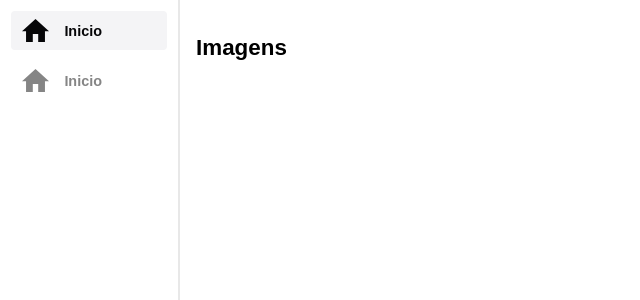
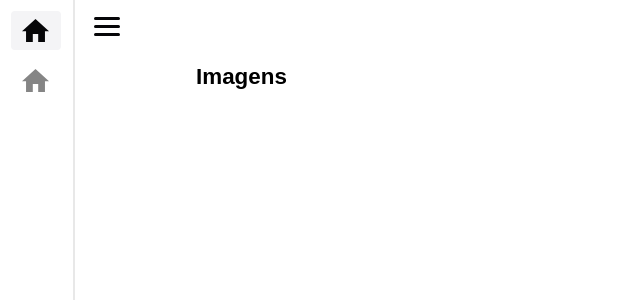
Before and after one commit to mateusmdev/MyImage-Ref, a Vue app: page / in a window 1280 px wide. Shown: the top 300 px of the page, without its empty margins (0-640 px from the left). Built offline with nearby package versions, Linux system fonts and the light colour scheme; the HTML template or start-up script is replaced by a standard one.

Commit message:
feat: add collapsible sidebar with toggle animation and compact view.

```diff
--- a/src/components/Header.vue
+++ b/src/components/Header.vue
@@ -18,13 +18,30 @@ const headerItemList = [
 ]
 
 const states = reactive({
-	activeLinkIndex: 0
+	activeLinkIndex: 0,
+	isOpen: false,
 })
+
+const methods = {
+	toggleSideBar () {
+		states.isOpen = !states.isOpen
+	}
+}
 </script>
 
 <template>
-	<header>
-		<!-- <button></button> -->
+	<header
+		:class="{ 'is-closed': !states.isOpen }"
+	>
+		<button
+			class="toggle-btn"
+			:class="{ 'is-open': states.isOpen }"
+			@click="states.isOpen = !states.isOpen"
+		>
+			<div></div>
+			<div></div>
+			<div></div>
+		</button>
   	<nav>
     	<ul>
         <li v-for="(item, index) in headerItemList" :key="index">
@@ -34,6 +51,7 @@ const states = reactive({
 						:icon="item.icon"
 						:isActive="states.activeLinkIndex === index"
 						@click.prevent="states.activeLinkIndex = index"
+						:class="{'short-version': !states.isOpen}"
 					>
 					</HeaderItem>
 				</li>
@@ -43,6 +61,7 @@ const states = reactive({
 </template>
 
 <style scoped lang="scss">
+
 header {
 	border-right: 2px solid #e8e8e8;
   width: 180px;
@@ -50,19 +69,69 @@ header {
 	position: fixed;
 	height: 100%;
 	position: relative;
+	transition: width 300ms cubic-bezier(0.4, 0, 0.2, 1);
+
+	&.is-closed {
+		width: 75px;
+	}
 
 	.toggle-btn {
+		z-index: 5;
 		position: absolute;
-		right: -35px;
-		top: 1%;
-		width: 20px;
-		height: 20px;
-		border: 1px solid #e8e8e8;
-		border-radius: 50%;
-		background-color: #e8e8e8;
-		display: flex;
+		right: -50px;
+		top: 1.8%;
+		width: 32px;
+		height: 25px;
+
+		display: inline-flex;
+		flex-direction: column;
 		align-items: center;
 		justify-content: center;
+		gap: 5px;
+
+		padding: 3px 3px;
+		border: none;
+		background: transparent;
+		color: #060608;
+
+		cursor: pointer;
+
+		&:focus-visible {
+			outline: 2px solid currentColor;
+			outline-offset: 4px;
+		}
+
+		div {
+			width: 100%;
+			height: 3px;
+			flex-shrink: 0;
+			background-color: currentColor;
+			border-radius: 999px;
+
+			translate: 0 0;
+			rotate: 0deg;
+
+			transition:
+				translate 300ms cubic-bezier(0.4, 0, 0.2, 1),
+				rotate 300ms cubic-bezier(0.4, 0, 0.2, 1),
+				opacity 300ms ease;
+		}
+
+		&.is-open {
+			div:nth-child(1) {
+				translate: 0 8px;
+				rotate: 45deg;
+			}
+
+			div:nth-child(2) {
+				opacity: 0;
+			}
+
+			div:nth-child(3) {
+				translate: 0 (-8px);
+				rotate: -45deg;
+			}
+		}
 	}
 
 	li {
--- a/src/components/HeaderItem.vue
+++ b/src/components/HeaderItem.vue
@@ -21,7 +21,7 @@ const props = defineProps<PropsDefinition>()
       class="icon"
       :color="props.isActive ? '#060608' : '#858585'"
     />
-    {{ props.name }}
+    <span>{{ props.name }}</span>
   </a>
 </template>
 
@@ -30,7 +30,6 @@ a {
   display: flex;
   padding: 0.5rem 0.7rem;
   align-items: center;
-  font-size: 0.9rem;
   color: #858585;
   border-radius: 4px;
   font-weight: bold;
@@ -40,8 +39,25 @@ a {
     color: #060608;
   }
 
+  span {
+    font-size: 0.9rem;
+  }
+
   .icon {
     margin-right: 15px;
+    min-width: fit-content;
+  }
+
+  &.short-version {
+    width: 50px;
+
+    span {
+      display: none;
+    }
+
+    .icon {
+      margin-right: 0px;
+    }
   }
 }
 </style>
--- a/src/views/HomeView.vue
+++ b/src/views/HomeView.vue
@@ -23,12 +23,13 @@ import mockData from './../../mockedData.json'
 
 <style scoped lang="scss">
 .layout-area {
-  //border: 1px solid red;
+  // border: 1px solid red;
   height: 100%;
 
   h1 {
     font-size: 1.4rem;
     margin: 1.2rem 0;
+    margin-top: 3rem;
   }
 
   .image-area {
--- a/vite.config.ts
+++ b/vite.config.ts
@@ -8,7 +8,7 @@ import vueDevTools from 'vite-plugin-vue-devtools'
 export default defineConfig({
   plugins: [
     vue(),
-    vueDevTools(),
+    // vueDevTools(),
   ],
   resolve: {
     alias: {
```
